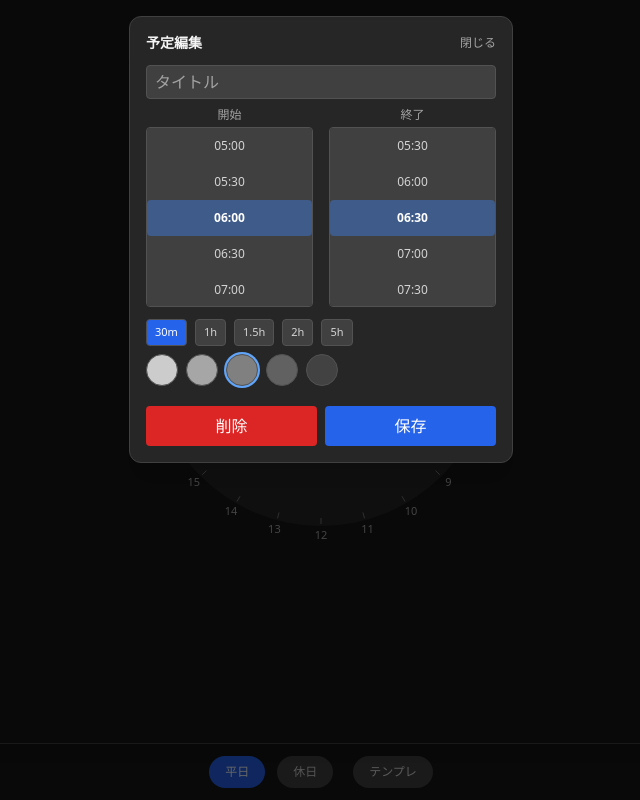
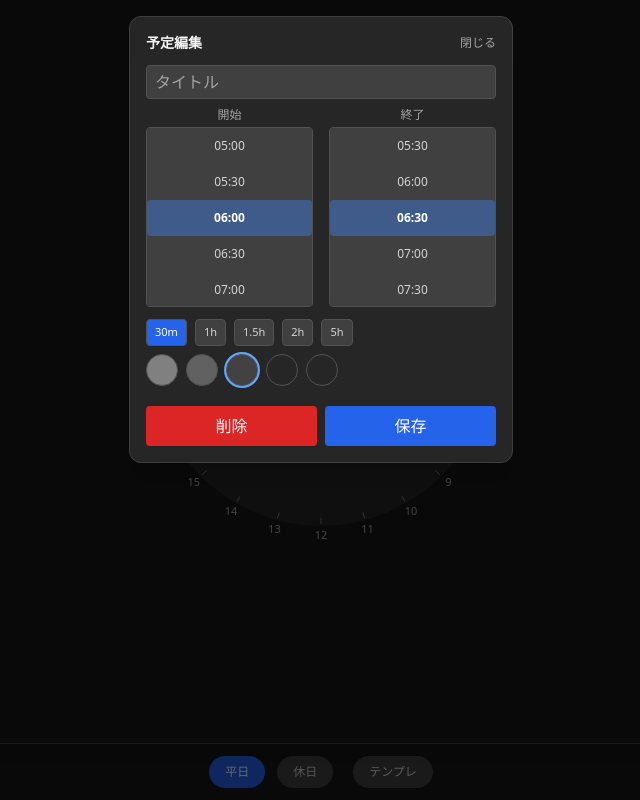
Before and after one commit to harutarooo/daily-routine-webapp, a React (Vite) app: page / in a window 1280 px wide. Both pictures are taken after a click on the icon 640 px from the left and 356 px from the top of the page. Shown: the whole page, without its empty margins (319-959 px from the left). Built offline with nearby package versions, Linux system fonts and the light colour scheme.

Commit message:
リファクタ

```diff
--- a/src/App.tsx
+++ b/src/App.tsx
@@ -1,7 +1,7 @@
 import { useState } from 'react'
 // ...分離したモジュールをインポート
 import { usePersistentState } from './hooks/usePersistentState.ts'
-import { SLOT_MINUTES } from './constants/schedule.ts'
+import { SLOT_MINUTES, MINUTES_PER_DAY } from './constants/schedule.ts'
 import { Pie } from './components/Pie.tsx'
 import { EditModal } from './components/EditModal.tsx'
 import { TemplateModal } from './components/TemplateModal.tsx'
@@ -17,7 +17,7 @@ export default function App(){
 
   function createAt(minute:number){
     setHighlightId(undefined)
-    const start = minute; const end = Math.min(minute+SLOT_MINUTES, 1440)
+  const start = minute; const end = Math.min(minute+SLOT_MINUTES, MINUTES_PER_DAY)
     setHighlightNew({ start, end })
     const entry: ScheduleEntry = { id: crypto.randomUUID(), title: '', start, end, shade: 3 }
     setTimeout(()=>{ setEditing(entry) }, 150)
--- a/src/components/EditModal.tsx
+++ b/src/components/EditModal.tsx
@@ -1,5 +1,5 @@
 import { useEffect, useState } from 'react'
-import { SLOT_MINUTES, SHADE_LIGHTNESS } from '../constants/schedule.ts'
+import { SLOT_MINUTES, SHADE_LIGHTNESS, MINUTES_PER_DAY } from '../constants/schedule.ts'
 import type { EditData } from '../types/index.ts'
 import { Wheel } from './Wheel.tsx'
 
@@ -9,10 +9,10 @@ export function EditModal({ data, onClose, onSave, onDelete }:{ data: EditData|n
   if(!form) return null
   function update<K extends keyof EditData>(k:K, v:EditData[K]){ setForm(prev => prev ? { ...prev, [k]: v } : prev) }
   function save(){ if(form) onSave(form) }
-  const slots = Array.from({length: 1440 / SLOT_MINUTES}, (_,i)=> i*SLOT_MINUTES)
-  const endSlots = [...slots.slice(1), 1440]
+  const slots = Array.from({length: MINUTES_PER_DAY / SLOT_MINUTES}, (_,i)=> i*SLOT_MINUTES)
+  const endSlots = [...slots.slice(1), MINUTES_PER_DAY]
   const DURATIONS = [30, 60, 90, 120, 300];
-  function applyDuration(mins:number){ if(!form) return; update('end', Math.min(1440, form.start + mins)); }
+  function applyDuration(mins:number){ if(!form) return; update('end', Math.min(MINUTES_PER_DAY, form.start + mins)); }
   return (
     <div className="fixed inset-0 bg-black/60 flex items-start justify-center pt-4">
       <div className="w-full max-w-sm bg-neutral-800 text-neutral-100 rounded-xl p-4 space-y-3 max-h-[90%] overflow-y-auto shadow-xl border border-neutral-700">
@@ -23,7 +23,7 @@ export function EditModal({ data, onClose, onSave, onDelete }:{ data: EditData|n
         <div className="space-y-2">
           <input maxLength={8} value={form.title} onChange={e=>update('title', e.target.value)} placeholder="タイトル" className="w-full bg-neutral-700 border border-neutral-600 rounded px-2 py-1 placeholder:text-neutral-400" />
           <div className="flex gap-4">
-            <div className="flex-1"><Wheel label="開始" value={form.start} onChange={v=>{ if(v < form.end){ update('start', v) } else { update('start', v); update('end', Math.min(1440, v + SLOT_MINUTES)) } }} options={slots} /></div>
+            <div className="flex-1"><Wheel label="開始" value={form.start} onChange={v=>{ if(v < form.end){ update('start', v) } else { update('start', v); update('end', Math.min(MINUTES_PER_DAY, v + SLOT_MINUTES)) } }} options={slots} /></div>
             <div className="flex-1"><Wheel label="終了" value={form.end} onChange={v=>{ if(v>form.start){ update('end', v) } }} options={endSlots} /></div>
           </div>
           <div className="flex flex-wrap gap-2 pt-1">
--- a/src/components/Pie.tsx
+++ b/src/components/Pie.tsx
@@ -1,5 +1,5 @@
 import { arcPath, polar } from '../utils/geometry.ts'
-import { SLOT_MINUTES, SHADE_LIGHTNESS } from '../constants/schedule.ts'
+import { SLOT_MINUTES, SHADE_LIGHTNESS, MINUTES_PER_DAY, normalizeShade } from '../constants/schedule.ts'
 import type { ScheduleEntry } from '../types/index.ts'
 
 export interface HighlightNew { start:number; end:number }
@@ -15,20 +15,15 @@ export function Pie({ entries, onAdd, onEdit, highlightId, highlightNew }: PiePr
     const x = e.clientX - rect.left - center;
     const y = e.clientY - rect.top - center;
     const angle = (Math.atan2(y,x) * 180/Math.PI + 450) % 360;
-    const minutes = Math.round((angle/360)*1440/SLOT_MINUTES)*SLOT_MINUTES % 1440;
+  const minutes = Math.round((angle/360)*MINUTES_PER_DAY/SLOT_MINUTES)*SLOT_MINUTES % MINUTES_PER_DAY;
     onAdd(minutes);
-  }
-  function normalizeShade(shade:number){
-    if(shade>=1 && shade<=5) return shade;
-    if(shade>5) return Math.min(5, Math.max(1, Math.round(shade/2)));
-    return 3;
   }
   return (
     <div className="w-full flex flex-col items-center">
       <svg width={size} height={size} onClick={handleClick} className="touch-none select-none">
         <circle cx={center} cy={center} r={wedgeRadius} className="fill-neutral-800" />
         {entries.map(e=>{
-          const startA = (e.start/1440)*360; const endA = (e.end/1440)*360;
+          const startA = (e.start/MINUTES_PER_DAY)*360; const endA = (e.end/MINUTES_PER_DAY)*360;
           const path = arcPath(center, center, wedgeRadius, startA, endA)
           const lightness = SHADE_LIGHTNESS[normalizeShade(e.shade)-1] ?? 50;
           const isHL = highlightId===e.id;
@@ -45,7 +40,7 @@ export function Pie({ entries, onAdd, onEdit, highlightId, highlightNew }: PiePr
             </g>
           )
         })}
-        {highlightNew && (()=>{ const startA=(highlightNew.start/1440)*360; const endA=(highlightNew.end/1440)*360; const p=arcPath(center,center,wedgeRadius,startA,endA); return <path d={p} className="fill-blue-500/60 pointer-events-none" /> })()}
+  {highlightNew && (()=>{ const startA=(highlightNew.start/MINUTES_PER_DAY)*360; const endA=(highlightNew.end/MINUTES_PER_DAY)*360; const p=arcPath(center,center,wedgeRadius,startA,endA); return <path d={p} className="fill-blue-500/60 pointer-events-none" /> })()}
         {[...Array(24)].map((_,h)=>{
           const a = (h/24)*360; const rad = (a-90)*Math.PI/180;
           const tickInner = wedgeRadius - 8; const tickOuter = wedgeRadius - 2;
--- a/src/constants/schedule.ts
+++ b/src/constants/schedule.ts
@@ -1,4 +1,12 @@
 export const SLOT_MINUTES = 30;
-// 5段階（やや暗め中心） 明→暗
-export const SHADE_LIGHTNESS = [80, 65, 50, 38, 26];
+export const MINUTES_PER_DAY = 1440;
+export const LAST_SLOT_START = MINUTES_PER_DAY - SLOT_MINUTES; // 1410 when 30m slot
+// 3段階（やや暗め中心） 明→暗
+export const SHADE_LIGHTNESS = [50, 38, 26];
 export const STORAGE_KEYS = { weekday: 'weekdaySchedule', weekend: 'weekendSchedule', templates: 'scheduleTemplates' } as const;
+
+export function normalizeShade(shade:number){
+	if(shade>=1 && shade<=5) return shade;
+	if(shade>5) return Math.min(5, Math.max(1, Math.round(shade/2)));
+	return 3;
+}
--- a/src/hooks/usePersistentState.ts
+++ b/src/hooks/usePersistentState.ts
@@ -1,6 +1,6 @@
 import { useEffect, useReducer } from 'react'
 import type { State, DaySchedule, DayTemplate, ScheduleEntry, Mode } from '../types/index.ts'
-import { STORAGE_KEYS, SLOT_MINUTES } from '../constants/schedule.ts'
+import { STORAGE_KEYS, SLOT_MINUTES, MINUTES_PER_DAY, LAST_SLOT_START, normalizeShade } from '../constants/schedule.ts'
 
 const emptySchedule: DaySchedule = { entries: [] }
 
@@ -10,11 +10,6 @@ function cloneEntry(e: ScheduleEntry): ScheduleEntry { return { ...e, id: crypto
 function dedupeAndSort(entries: ScheduleEntry[]): ScheduleEntry[] { return [...entries].sort((a,b)=>a.start-b.start) }
 function overlapping(a: ScheduleEntry, b: ScheduleEntry){ return a.start < b.end && b.start < a.end }
 
-function normalizeShade(shade:number){
-  if(shade>=1 && shade<=5) return shade;
-  if(shade>5) return Math.min(5, Math.max(1, Math.round(shade/2)));
-  return 3;
-}
 
 export type Action =
   | { type: 'switch', mode: Mode }
@@ -68,8 +63,8 @@ export function usePersistentState(){
     const weekendRaw = safeParse<DaySchedule>(localStorage.getItem(STORAGE_KEYS.weekend)) || emptySchedule
     const templatesRaw = safeParse<DayTemplate[]>(localStorage.getItem(STORAGE_KEYS.templates)) || []
     const normalize = (s:DaySchedule):DaySchedule => ({ entries: s.entries.map(e=> ({ ...e,
-      start: Math.min(1410, Math.round(e.start / SLOT_MINUTES) * SLOT_MINUTES),
-      end: Math.min(1440, Math.round(e.end / SLOT_MINUTES) * SLOT_MINUTES),
+  start: Math.min(LAST_SLOT_START, Math.round(e.start / SLOT_MINUTES) * SLOT_MINUTES),
+  end: Math.min(MINUTES_PER_DAY, Math.round(e.end / SLOT_MINUTES) * SLOT_MINUTES),
       shade: normalizeShade(e.shade)
     })).filter(e=> e.end>e.start) })
     const weekday = normalize(weekdayRaw)
```
